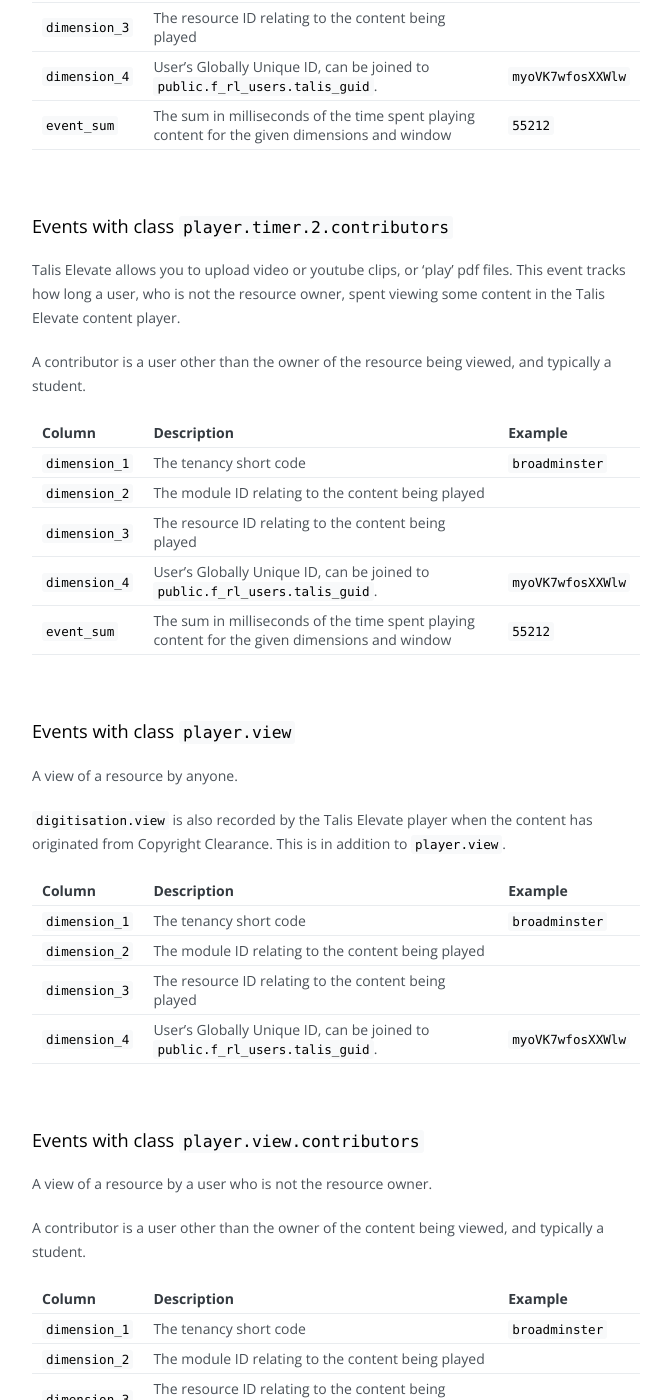
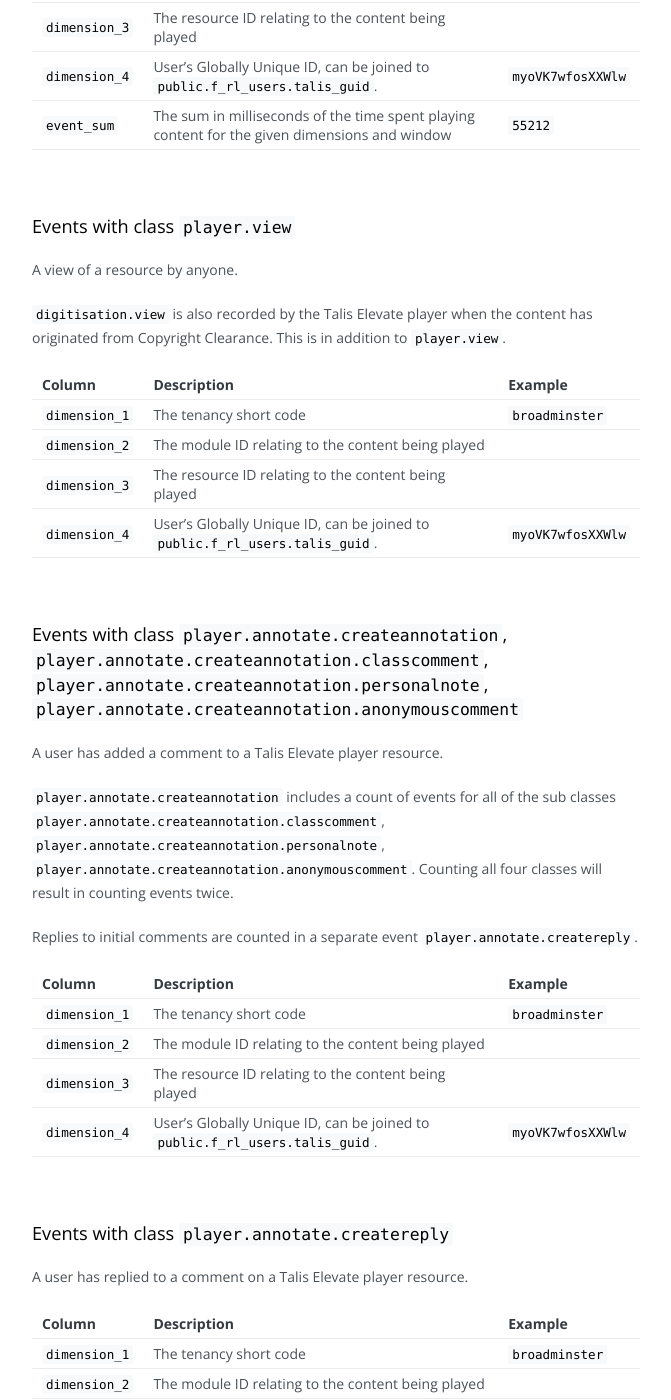
Before and after one commit to techfromsage/advanced-mis, a Jekyll site: the page built from topics/timeseries.md, in a window 1280 px wide and 1400 px high, scrolled down 3189 px. Shown: the whole window, without its empty margins (375-1046 px from the left). Built offline with Jekyll 4.4.1, drawn with Linux system fonts in a browser that asks for light colours; nearby versions of some CDN libraries; some of the changed text lies outside the part shown.

Commit message:
ELE-6163: Remove unused Elevate events

```diff
--- a/topics/timeseries.md
+++ b/topics/timeseries.md
@@ -122,23 +122,6 @@ Talis Elevate allows you to upload video or youtube clips, or 'play' pdf files.
 | `event_sum` | The sum in milliseconds of the time spent playing content for the given dimensions and window | `55212` |
 
 <br/>
-<a name="player-timer-2-contributors"></a>
-
-### Events with class `player.timer.2.contributors`
-
-Talis Elevate allows you to upload video or youtube clips, or 'play' pdf files. This event tracks how long a user, who is not the resource owner, spent viewing some content in the Talis Elevate content player.
-
-A contributor is a user other than the owner of the resource being viewed, and typically a student.
-
-| Column | Description | Example |
-| --- | --- | --- |
-| `dimension_1` | The tenancy short code | `broadminster` |
-| `dimension_2` | The module ID relating to the content being played |
-| `dimension_3` | The resource ID relating to the content being played |
-| `dimension_4` | User's Globally Unique ID, can be joined to [`public.f_rl_users.talis_guid`]({{ site.baseurl }}/topics/users.html). | `myoVK7wfosXXWlw` |
-| `event_sum` | The sum in milliseconds of the time spent playing content for the given dimensions and window | `55212` |
-
-<br/>
 <a name="player-view"></a>
 
 ### Events with class `player.view`
@@ -146,22 +129,6 @@ A contributor is a user other than the owner of the resource being viewed, and t
 A view of a resource by anyone.
 
 `digitisation.view` is also recorded by the Talis Elevate player when the content has originated from Copyright Clearance. This is in addition to `player.view`.
-
-| Column | Description | Example |
-| --- | --- | --- |
-| `dimension_1` | The tenancy short code | `broadminster` |
-| `dimension_2` | The module ID relating to the content being played |
-| `dimension_3` | The resource ID relating to the content being played |
-| `dimension_4` | User's Globally Unique ID, can be joined to [`public.f_rl_users.talis_guid`]({{ site.baseurl }}/topics/users.html). | `myoVK7wfosXXWlw` |
-
-<br/>
-<a name="player-view-contributors"></a>
-
-### Events with class `player.view.contributors`
-
-A view of a resource by a user who is not the resource owner.
-
-A contributor is a user other than the owner of the content being viewed, and typically a student.
 
 | Column | Description | Example |
 | --- | --- | --- |
@@ -217,43 +184,6 @@ A user has replied to a comment on a Talis Elevate player resource.
 | `dimension_4` | User's Globally Unique ID, can be joined to [`public.f_rl_users.talis_guid`]({{ site.baseurl }}/topics/users.html). | `myoVK7wfosXXWlw` |
 
 <br/>
-<a name="modulemanager-timer"></a>
-
-### Events with class `modulemanager.timer`
-
-How long a user with access to the module manager spent in the module manager. This is typically an academic user.
-
-| Column | Description | Example |
-| --- | --- | --- |
-| `dimension_1` | The tenancy short code | `broadminster` |
-| `dimension_2` | The module ID relating to the content being played |
-| `dimension_3` | User's Globally Unique ID, can be joined to [`public.f_rl_users.talis_guid`]({{ site.baseurl }}/topics/users.html). | `myoVK7wfosXXWlw` |
-| `event_sum` | The sum in milliseconds of the time spent in the module manager | `55212` |
-
-<br/>
-<a name="player-profile-complete"></a>
-
-### Events with class `player.profile.complete`
-
-A user has completed filling in their profile.
-
-| Column | Description | Example |
-| --- | --- | --- |
-| `dimension_1` | The tenancy short code | `broadminster` |
-
-<br/>
-<a name="player-search"></a>
-
-### Events with class `player.search`
-
-A user has searched for something.
-
-| Column | Description | Example |
-| --- | --- | --- |
-| `dimension_1` | The tenancy short code | `broadminster` |
-| `dimension_2` | The module ID relating to the content being played |
-| `dimension_3` | The resource ID relating to the content being played |
-| `dimension_4` | User's Globally Unique ID, can be joined to [`public.f_rl_users.talis_guid`]({{ site.baseurl }}/topics/users.html). | `myoVK7wfosXXWlw` |
 
 <a name="list-entry_point"></a>
 
```
Also changed, not shown: topics/event-classes.md (+0 -5 lines).
